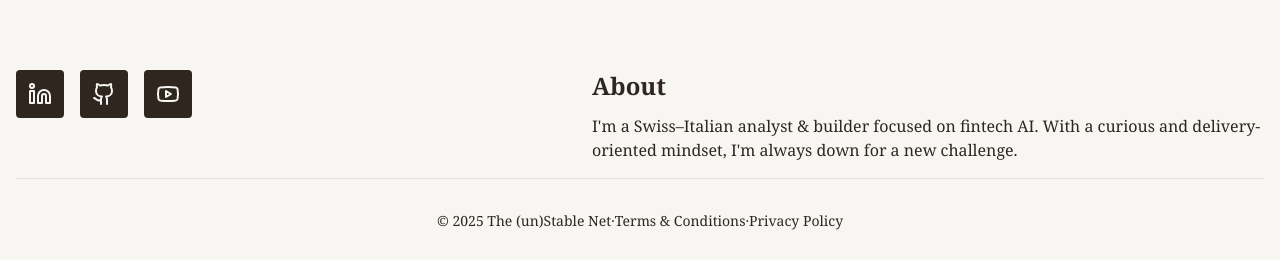
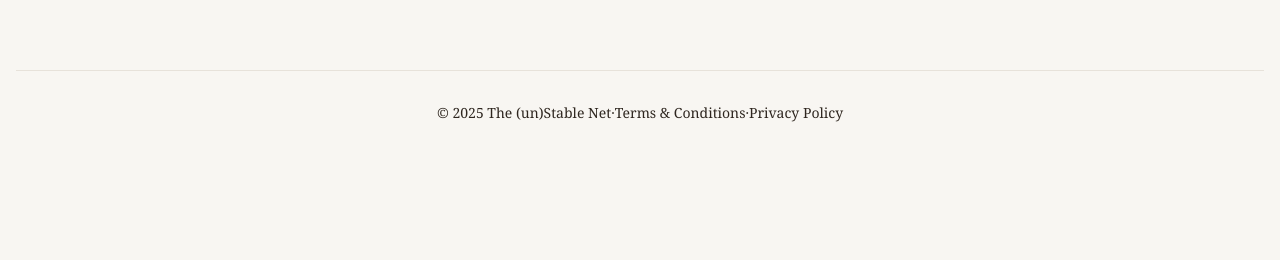
Before and after one commit to James-Git-Repo/eu-market-pulse, a React (Vite) app: page / in a window 1280 px wide. Shown: the part 1037-1297 px from the top of the page. After the commit the page ends 1192 px from the top, so only its background shows below. Built offline with nearby package versions, Linux system fonts and the light colour scheme; no server answers; the database is empty; the HTML template or start-up script is replaced by a standard one.

Commit message:
Refactor: Remove footer content

```diff
--- a/src/components/Footer.tsx
+++ b/src/components/Footer.tsx
@@ -1,53 +1,10 @@
-import { Link, useLocation } from "react-router-dom";
-import { Linkedin, Github, Youtube } from "lucide-react";
+import { Link } from "react-router-dom";
 
 export const Footer = () => {
-  const location = useLocation();
-  const isHomePage = location.pathname === "/";
 
   return (
     <footer className="w-full py-6 sm:py-8 mt-12 sm:mt-16">
       <div className="container mx-auto px-4">
-        {isHomePage && (
-          <div className="flex flex-col md:flex-row items-start justify-between gap-4 mb-4">
-            {/* Social Links - Left */}
-            <div className="flex gap-4">
-              <a
-                href="https://linkedin.com"
-                target="_blank"
-                rel="noopener noreferrer"
-                className="w-12 h-12 bg-foreground text-background rounded-lg flex items-center justify-center hover:bg-foreground/80 transition-colors"
-              >
-                <Linkedin className="w-6 h-6" />
-              </a>
-              <a
-                href="https://github.com"
-                target="_blank"
-                rel="noopener noreferrer"
-                className="w-12 h-12 bg-foreground text-background rounded-lg flex items-center justify-center hover:bg-foreground/80 transition-colors"
-              >
-                <Github className="w-6 h-6" />
-              </a>
-              <a
-                href="https://youtube.com"
-                target="_blank"
-                rel="noopener noreferrer"
-                className="w-12 h-12 bg-foreground text-background rounded-lg flex items-center justify-center hover:bg-foreground/80 transition-colors"
-              >
-                <Youtube className="w-6 h-6" />
-              </a>
-            </div>
-
-            {/* About - Right */}
-            <div className="max-w-2xl">
-              <h3 className="text-2xl font-bold font-body mb-3 text-foreground">About</h3>
-              <p className="text-foreground font-body">
-                I'm a Swiss–Italian analyst & builder focused on fintech AI. With a curious and delivery-oriented mindset, I'm always down for a new challenge.
-              </p>
-            </div>
-          </div>
-        )}
-
         {/* Legal Links */}
         <div className="text-center text-xs sm:text-sm text-foreground font-body pt-8 border-t border-border">
           <p className="flex flex-col sm:flex-row items-center justify-center gap-1 sm:gap-0">
```
